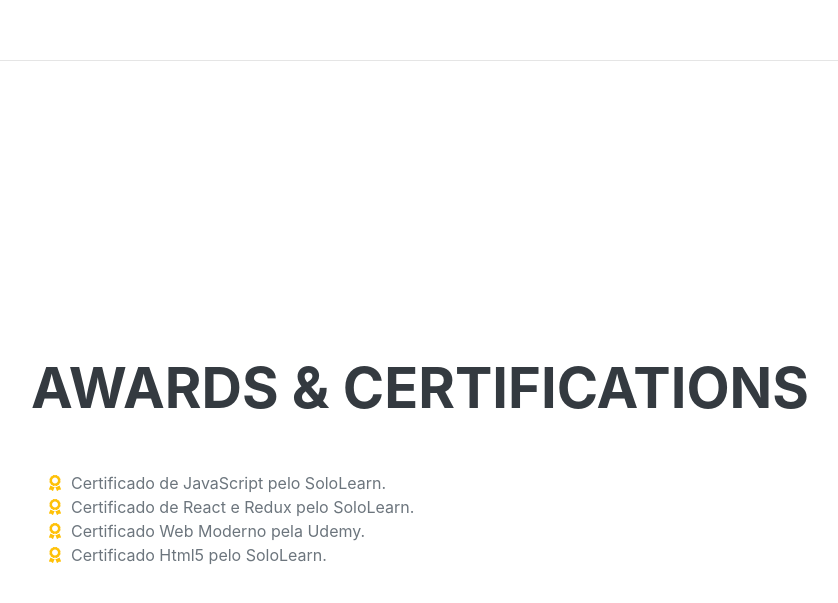
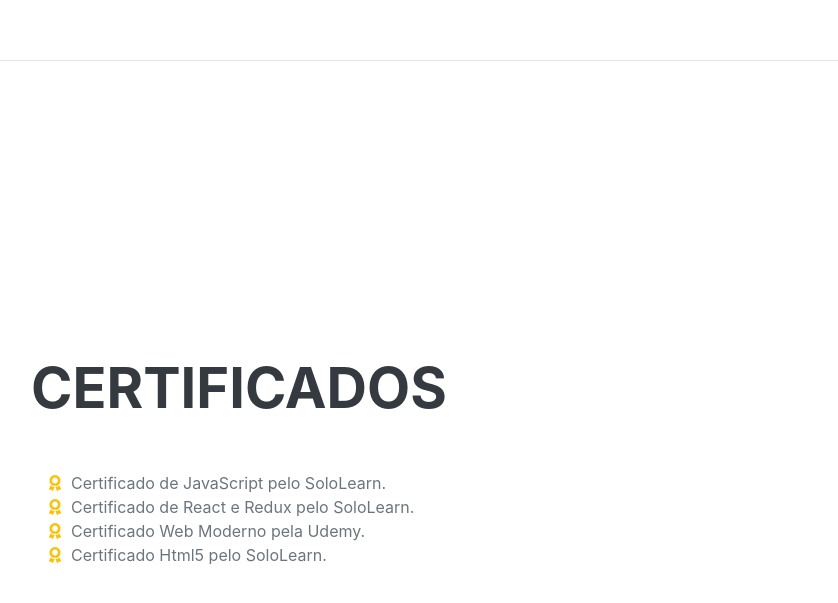
Before and after one commit to viniciu21/viniciu21.github.io, a plain HTML site: page index.html in a window 1280 px wide. Shown: the part 3944-4547 px from the top of the page, without its empty margins (289-1127 px from the left). Drawn offline with nearby package versions, Linux system fonts and the light colour scheme; a web font is replaced by a local one.

Commit message:
teste gh pages

```diff
--- a/index.html
+++ b/index.html
@@ -203,7 +203,7 @@
             <!-- Awards-->
             <section class="resume-section" id="awards">
                 <div class="resume-section-content">
-                    <h2 class="mb-5">Awards & Certifications</h2>
+                    <h2 class="mb-5">Certificados</h2>
                     <ul class="fa-ul mb-0">
                         <li>
                             <span class="fa-li">
```
